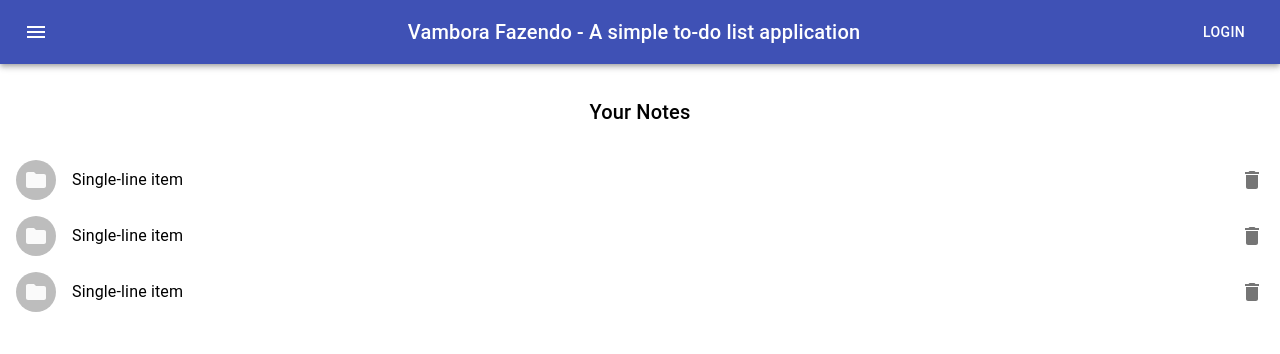
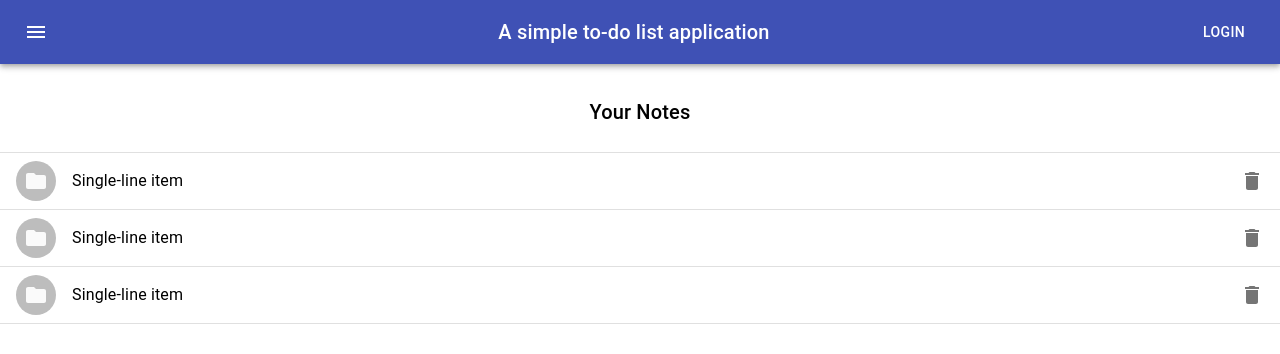
Before and after one commit to ceconelli/vambora-fazendo, a React (Create React App) app: page / in a window 1280 px wide. Shown: the top 354 px of the page. Built offline with nearby package versions, Linux system fonts and the light colour scheme.

Commit message:
style notes and add remove note function

```diff
--- a/src/App.tsx
+++ b/src/App.tsx
@@ -6,7 +6,7 @@ import NotesGrid from './components/note/NotesGrid'
 function App(): any {
   return (
     <div className="App">
-      <Navbar title="Vambora Fazendo - A simple to-do list application"/>
+      <Navbar title="A simple to-do list application"/>
       <NotesGrid />
     </div>
   );
--- a/src/components/note/Note.tsx
+++ b/src/components/note/Note.tsx
@@ -7,12 +7,15 @@ import Avatar from '@material-ui/core/Avatar';
 import IconButton from '@material-ui/core/IconButton';
 import FolderIcon from '@material-ui/icons/Folder';
 import DeleteIcon from '@material-ui/icons/Delete';
-import SvgIcon from '@material-ui/icons/Folder';
-import logo from '../../logo.svg'
+
+function deleteNote() {
+    console.log("deletar");
+}
 
 const Note = () => {
     return (
-        <ListItem>
+        <>
+            <ListItem button>
                 <ListItemAvatar>
                     <Avatar>
                         <FolderIcon />
@@ -22,12 +25,12 @@ const Note = () => {
                 primary="Single-line item"
                 />
                 <ListItemSecondaryAction>
-                <IconButton edge="end" aria-label="delete" className="deleteIcon">
+                    <IconButton onClick={deleteNote} edge="end" aria-label="delete" className="deleteIcon">
                         <DeleteIcon />
-                    {/* <SvgIcon component={logo}/> */}
                     </IconButton>
                 </ListItemSecondaryAction>
             </ListItem>
+        </>
     )
 }
 
--- a/src/components/note/NotesGrid.tsx
+++ b/src/components/note/NotesGrid.tsx
@@ -4,6 +4,7 @@ import List from '@material-ui/core/List';
 import Grid from '@material-ui/core/Grid';
 import Typography from '@material-ui/core/Typography';
 import Note from './Note'
+import { Divider } from '@material-ui/core';
 
 const useStyles = makeStyles((theme: Theme) =>
   createStyles({
@@ -34,6 +35,7 @@ const NotesGrid = () => {
     const classes = useStyles();
     const [dense, setDense] = React.useState(false);
     const [secondary, setSecondary] = React.useState(false);
+    const [notes,setNotes] = React.useState(generate(<><Note /><Divider /></>,));
 
     return (
         <Grid item xs={12} md={12}>
@@ -42,9 +44,8 @@ const NotesGrid = () => {
           </Typography>
           <div className={classes.demo}>
             <List dense={dense}>
-              {generate(
-                <Note />,
-              )}
+              <Divider />
+              {notes}
             </List>
           </div>
         </Grid>
```
Lines whose indentation alone changed are shown as unchanged.
